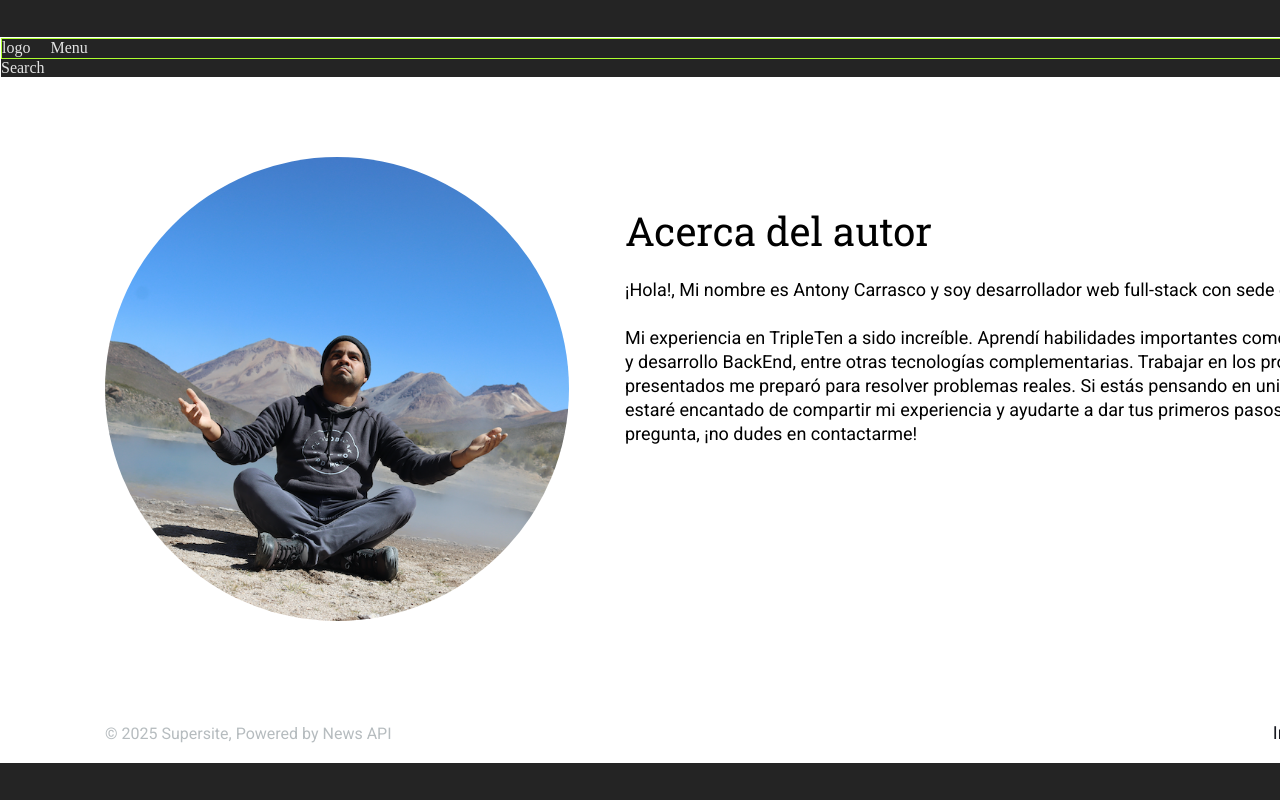
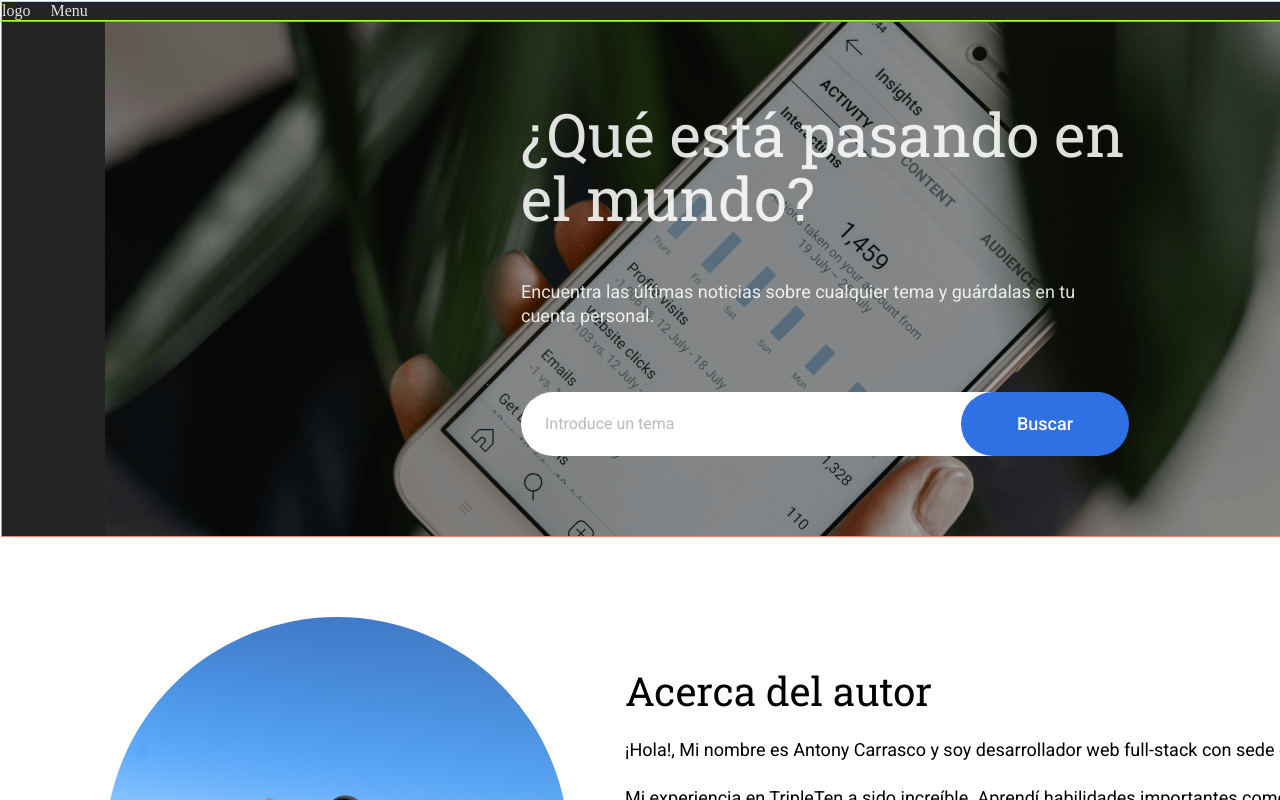
Before and after one commit to tonytrox/newsexplorerproject-frontend, a React (Vite) app: page / in a window 1280 px wide. Shown: the top 800 px of the page. Built offline with nearby package versions, Linux system fonts and the light colour scheme.

Commit message:
SearchForm UI completed

```diff
--- a/src/App.css
+++ b/src/App.css
@@ -1,10 +1,6 @@
 @import url('https://fonts.googleapis.com/css2?family=Roboto&display=swap');
+@import url('https://fonts.googleapis.com/css2?family=Roboto:wght@500&display=swap');
 @import url('https://fonts.googleapis.com/css2?family=Roboto&family=Roboto+Slab:wght@100..900&display=swap');
-
-#root {
-  /* margin: 0 auto; */
-  /* text-align: center; */
-}
 
 .page {
   border: 1px solid white;
--- a/src/components/SearchForm/SearchForm.jsx
+++ b/src/components/SearchForm/SearchForm.jsx
@@ -1,7 +1,43 @@
-import "./searchForm.css";
+import './searchForm.css';
+// import { useContext } from 'react';
+// import { keywordContext } from '../../contexts/keyWordContext';
 
-function SearchForm() {
-    return <div>Search</div>;
+function SearchForm({ handleSearch }) {
+  // const { keyword, setkeyword } = useContext(keywordContext);
+
+  // const handleSubmit = (event) => {
+  //   event.preventDefault();
+  //   handleSearch(keyword);
+  // };
+
+  // const handleKeyWord = (event) => {
+  //   setkeyword(event.target.value);
+  // };
+
+  return (
+    <section className="search">
+      <h1 className="search__heading">¿Qué está pasando en el mundo?</h1>
+      <p className="search__subheading">
+        Encuentra las últimas noticias sobre cualquier tema y guárdalas en tu cuenta personal.
+      </p>
+      <form className="search__form">
+        <div className="search__form-container">
+          <input
+            className="search__input"
+            type="text"
+            id="search"
+            // value={keyword}
+            placeholder="Introduce un tema"
+            // onChange={}
+            required
+          />
+          <button type="submit" className="search__button">
+            Buscar
+          </button>
+        </div>
+      </form>
+    </section>
+  );
 }
 
 export default SearchForm;
--- a/src/components/SearchForm/searchForm.css
+++ b/src/components/SearchForm/searchForm.css
@@ -0,0 +1,87 @@
+.search {
+  /* max-width: 1440px; */
+  background-image: url('../../images/background.png');
+  background-position: center;
+  /* background-size: cover; */
+  background-repeat: no-repeat;
+  display: flex;
+  flex-direction: column;
+  align-items: center;
+  border: 1px solid salmon;
+  padding-bottom: 80px;
+  padding-top: 80px;
+}
+
+.search__heading {
+  font-family: 'Roboto Slab', serif;
+  margin: 0px;
+  font-weight: 400;
+  font-size: 60px;
+  line-height: 64px;
+  width: 608px;
+  /* border: 1px solid salmon; */
+  /* margin: 80px 0 0 0;
+  display: flex;
+  justify-content: center;
+  font-size: 60px;
+  color: #fff;
+  font-style: normal; */
+  margin-bottom: 32px;
+}
+
+.search__subheading {
+  font-family: 'Roboto', sans-serif;
+  font-size: 18px;
+  line-height: 24px;
+  width: 608px;
+
+  margin-bottom: 64px;
+}
+
+.search__form-container {
+  /* width: 608px; */
+  /* border: 1px solid salmon; */
+  position: relative;
+  width: 608px;
+  height: 64px;
+  display: flex;
+  align-items: center;
+}
+
+.search__input {
+  font-family: 'Roboto', sans-serif;
+  font-size: 16px;
+  line-height: 22px;
+  border-radius: 50px;
+  border: none;
+  width: 372px;
+  padding: 21px 208px 21px 24px;
+}
+
+.search__input::placeholder {
+  color: #b6bcbf;
+}
+
+.search__button {
+  font-family: 'Roboto', sans-serif;
+  font-weight: 500;
+  font-size: 18px;
+  line-height: 24px;
+  border-radius: 50px;
+  background-color: #2f71e5;
+  border: none;
+  color: #ffffff;
+  padding: 20px 55px;
+  cursor: pointer;
+  position: absolute;
+  right: 0px;
+  width: 168px;
+}
+
+.search__button:hover {
+  background-color: #347eff;
+}
+
+.search__button:active {
+  background-color: #2a65cc;
+}
```
Also changed, not shown: src/images/background.png (added).
